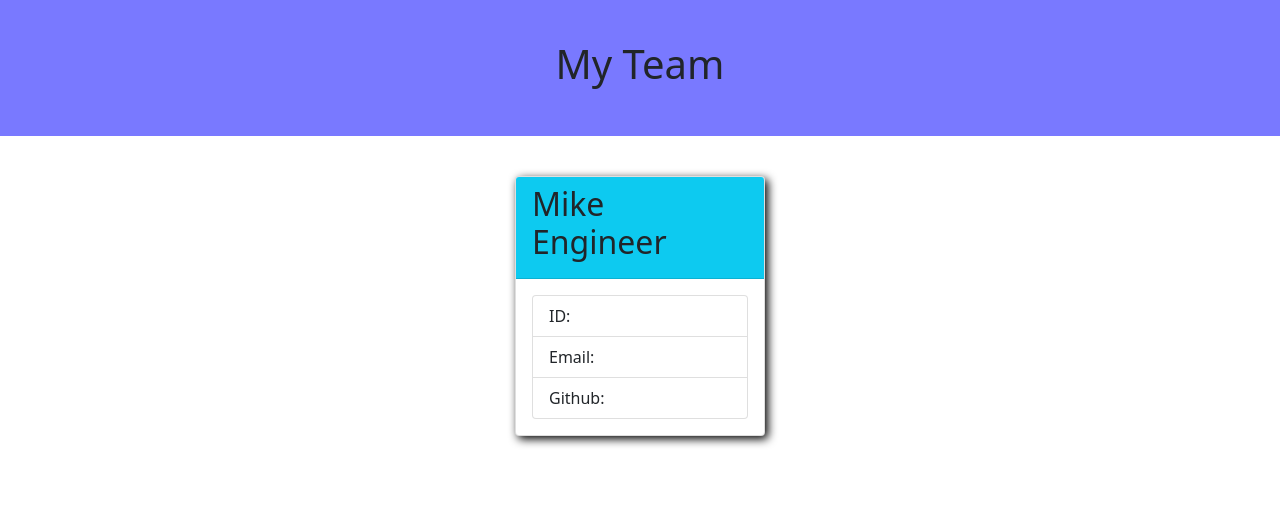
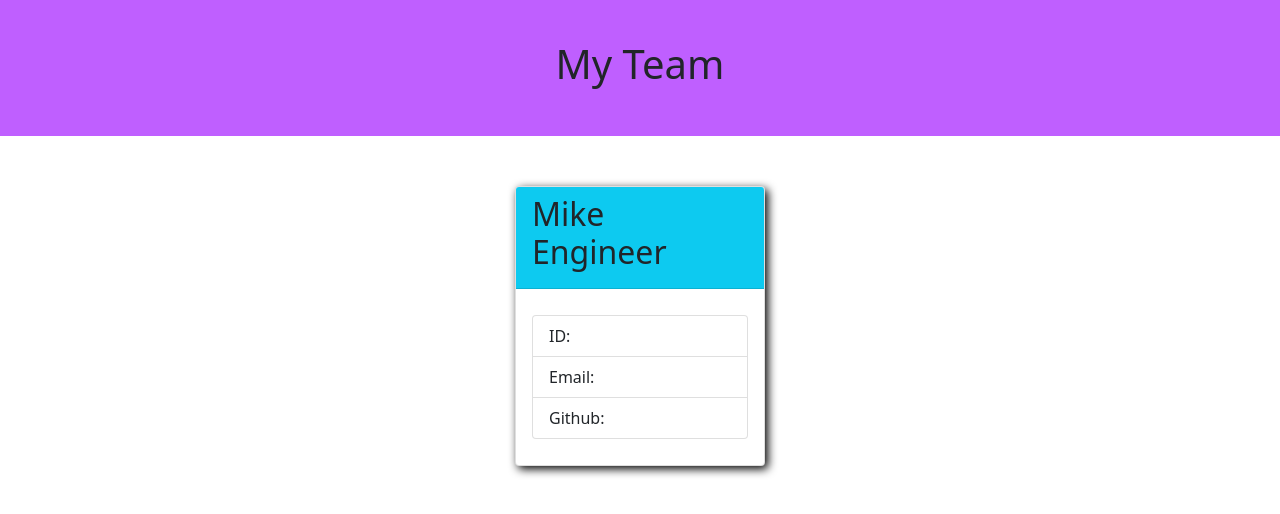
Before and after one commit to MHranek/Team-Profile-Generator, a website: page output/test.html in a window 1280 px wide. Drawn offline with nearby package versions, Linux system fonts and the light colour scheme.

Commit message:
Updated CSS

```diff
--- a/output/test.css
+++ b/output/test.css
@@ -1,11 +1,16 @@
 header {
     text-align: center;
     padding: 40px 0;
-    background-color: rgb(121, 121, 255);
+    background-color: rgb(191, 95, 255);
     margin-bottom: 40px;
 }
 
 .card {
     flex-basis: 250px;
     box-shadow: 3px 3px 10px black;
+    margin: 10px;
 }
+
+.list-group {
+    padding: 10px 0;
+}
--- a/output/test.html
+++ b/output/test.html
@@ -13,7 +13,7 @@
         <h1>My Team</h1>
     </header>
     <main>
-        <section class="d-flex justify-content-evenly flex-wrap">
+        <section id="card-section" class="d-flex justify-content-center flex-wrap mx-5">
             <div class="card">
                 <section class="card-header bg-info">
                     <h2>Mike<br>Engineer</h2>
```
